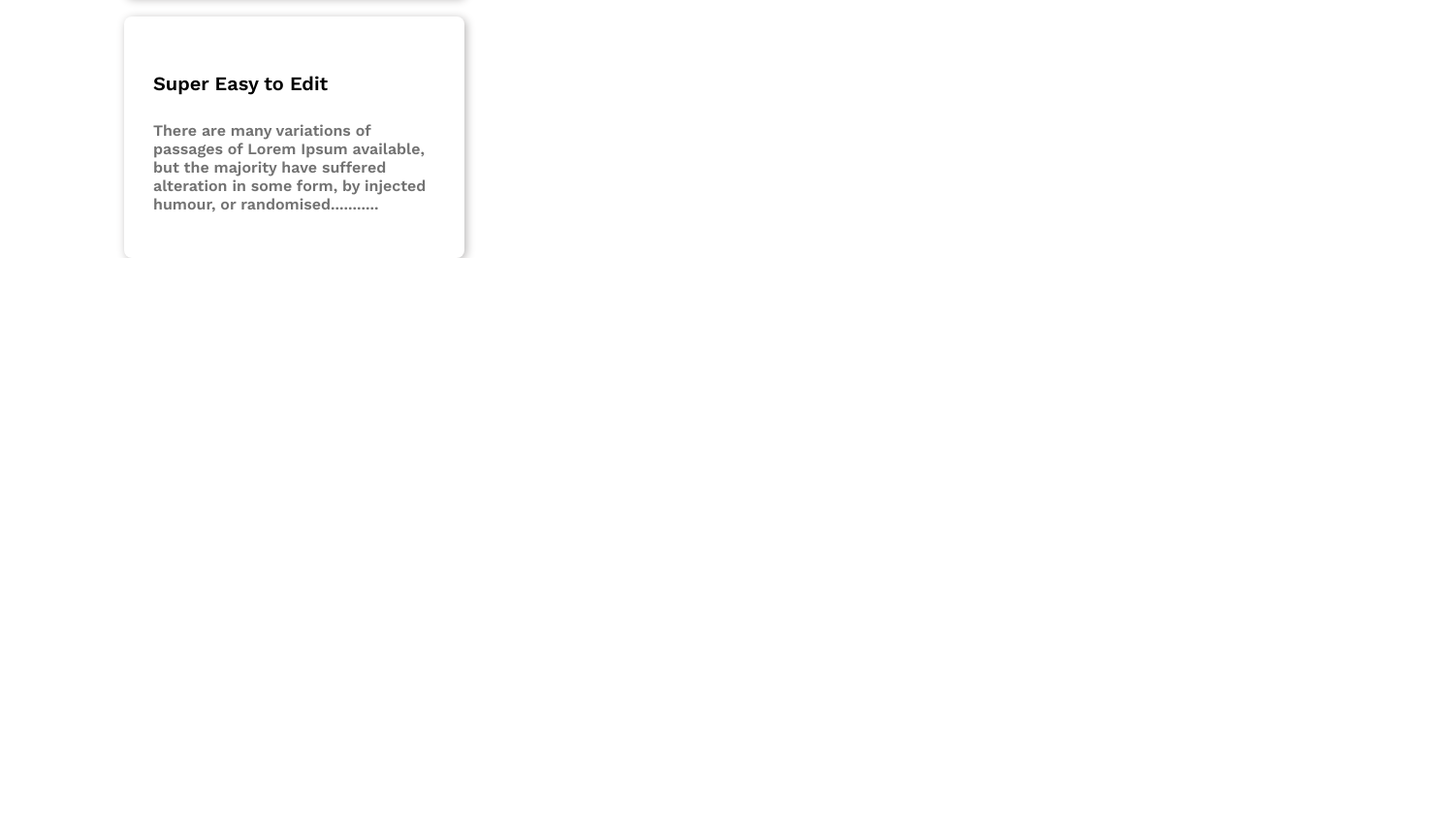
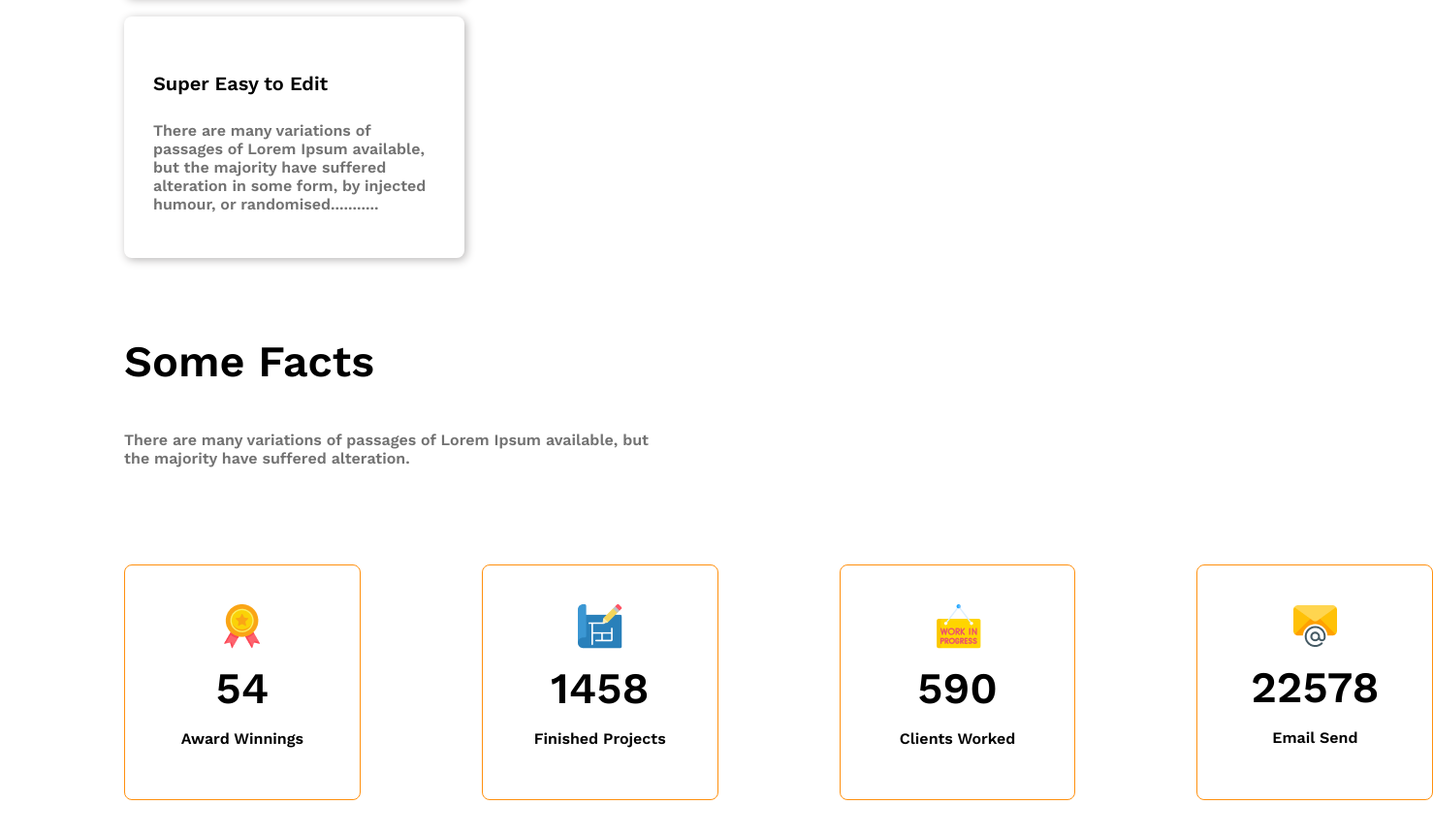
Before and after one commit to minhajul9/g3-architects, a plain HTML site: page index.html in a window 1280 px wide. Shown: the part 3268-4131 px from the top of the page at 97% size, 1478 px wide, since content can reach past the window. Before the commit the page ends 3534 px from the top, so only its background shows below. Drawn offline with nearby package versions, Linux system fonts and the light colour scheme.

Commit message:
facts added

```diff
--- a/index.html
+++ b/index.html
@@ -79,6 +79,38 @@
                 <button class="btn-explore btn-position"><span>10+ Year</span><br>Experience</button>
             </div>
         </section>
+
+        <section class="facts container">
+            <h3 class="section-title">Some Facts</h3>
+            <p class="card-description">There are many variations of passages of Lorem Ipsum available, but the majority have suffered alteration.</p>
+
+            <div class="facts-cards">
+                <div class="facts-card">
+                    <img src="images/icons/ribon.png" alt="">
+                    <h2>54</h2>
+                    <p>Award Winnings</p>
+                </div>
+                <div class="facts-card">
+                    <img src="images/icons/projects.png" alt="">
+                    <h2>1458</h2>
+                    <p>Finished Projects</p>
+                </div>
+                <div class="facts-card">
+                    <img src="images/icons/customers.png" alt="">
+                    <h2>590</h2>
+                    <p>Clients Worked</p>
+                </div>
+                <div class="facts-card">
+                    <img src="images/icons/email.png" alt="">
+                    <h2>22578</h2>
+                    <p>Email Send</p>
+                </div>
+            </div>
+        </section>
+
+        <section class="sponsors">
+
+        </section>
     </main>
 </body>
 
--- a/styles/style.css
+++ b/styles/style.css
@@ -11,14 +11,15 @@ body {
     width: 80%;
 }
 
-section{
+section {
     margin-top: 80px;
 }
 
-.section-title{
+.section-title {
     font-weight: 700;
     font-size: 45px;
 }
+
 /* header styles */
 .header {
     background-color: #FF900E1A;
@@ -85,71 +86,72 @@ section{
     margin-bottom: 50px;
 }
 
-main{
+main {
     display: flex;
     justify-content: center;
     flex-direction: column;
     align-items: center;
 }
 
-.feature-list{
+.feature-list {
     display: flex;
     align-items: center;
     gap: 75px;
     justify-content: center;
 }
 
-.feature-images{
+.feature-images {
     display: grid;
     grid-template-columns: repeat(2, 1fr);
     gap: 24px;
 }
 
-.gray-span{
+.gray-span {
     font-weight: 500;
     color: #727272;
 }
 
-.orange-span{
+.orange-span {
     color: #FF900E;
 }
 
-.feature-description, .card-description{
+.feature-description,
+.card-description {
     font-weight: 400;
     font-size: 16px;
     color: #727272;
     max-width: 560px;
 }
 
-.feature-enjoy{
+.feature-enjoy {
     display: flex;
     gap: 147px;
     align-items: center;
 }
 
-.feature-enjoy-text .section-title{
+.feature-enjoy-text .section-title {
     padding-left: 22px;
     border-left: 5px solid #FF900E;
 }
 
-.feature-card{
+.feature-card {
     box-shadow: 2px 2px 10px rgb(183, 181, 181);
     border-radius: 8px;
     padding: 30px;
     margin-top: 20px;
 }
 
-.card-title{
+.card-title {
     font-weight: 600;
     font-size: 20px;
 }
 
-.btn-explore span{
+.btn-explore span {
     font-weight: 700;
     font-size: 65px;
 }
 
-.btn-position{
+.btn-position {
     position: relative;
     top: -130px;
     left: -50px;
@@ -158,12 +160,42 @@ main{
     padding: 45px;
 }
 
-.feature-enjoy-img img{
+.feature-enjoy-img img {
     width: 100%;
     margin-top: 70px;
 }
 
+.facts .section-title{
+    margin-top: 0;
+}
 
+.facts-cards {
+    display: grid;
+    grid-template-columns: repeat(4, 1fr);
+    gap: 125px;
+    justify-content: space-around;
+    margin-top: 100px;
+}
+
+.facts-card {
+    width: 241.83px;
+    height: 241.83px;
+    text-align: center;
+    border: 1px solid #FF900E;
+    border-radius: 8px;
+}
+
+.facts-card img {
+    margin-top: 40px;
+}
+
+.facts-card h2 {
+    font-weight: 600;
+    font-size: 45px;
+    margin: 0;
+    margin-top: 10px;
+    margin-bottom: 5px;
+}
 
 
 /* small devices */
@@ -179,24 +211,29 @@ main{
         align-items: center;
     }
 
-    .feature-list{
+    .feature-list {
         flex-direction: column;
     }
-    .feature-images{
+
+    .feature-images {
         grid-template-columns: repeat(1, 1fr);
     }
 
-    .feature-enjoy{
+    .feature-enjoy {
         flex-direction: column;
     }
 
-    .feature-enjoy-img img{
+    .feature-enjoy-img img {
         margin-top: 30px;
     }
 
-    .btn-position{
+    .btn-position {
         scale: 0.5;
         left: -30px;
+    }
+
+    .facts-cards {
+        grid-template-columns: repeat(1, 1fr);
     }
 }
 
@@ -211,9 +248,19 @@ main{
         gap: 20px;
     }
 
-    .feature-list{
+    .feature-list {
         flex-direction: column;
     }
 
+    .feature-enjoy {
+        flex-direction: column;
+    }
 
+    .feature-enjoy-img img {
+        margin-top: 30px;
+    }
+
+    .facts-cards {
+        grid-template-columns: repeat(2, 1fr);
+    }
 }
```
